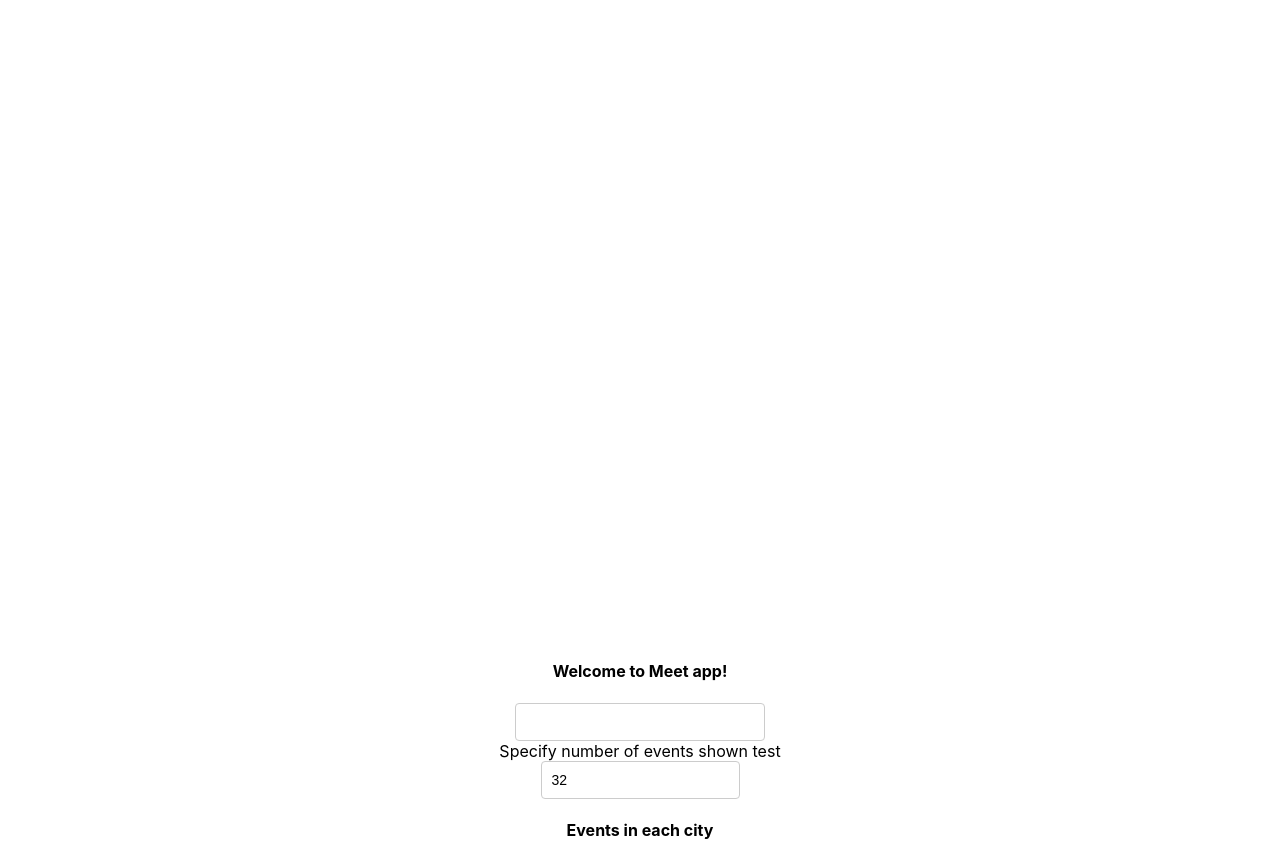
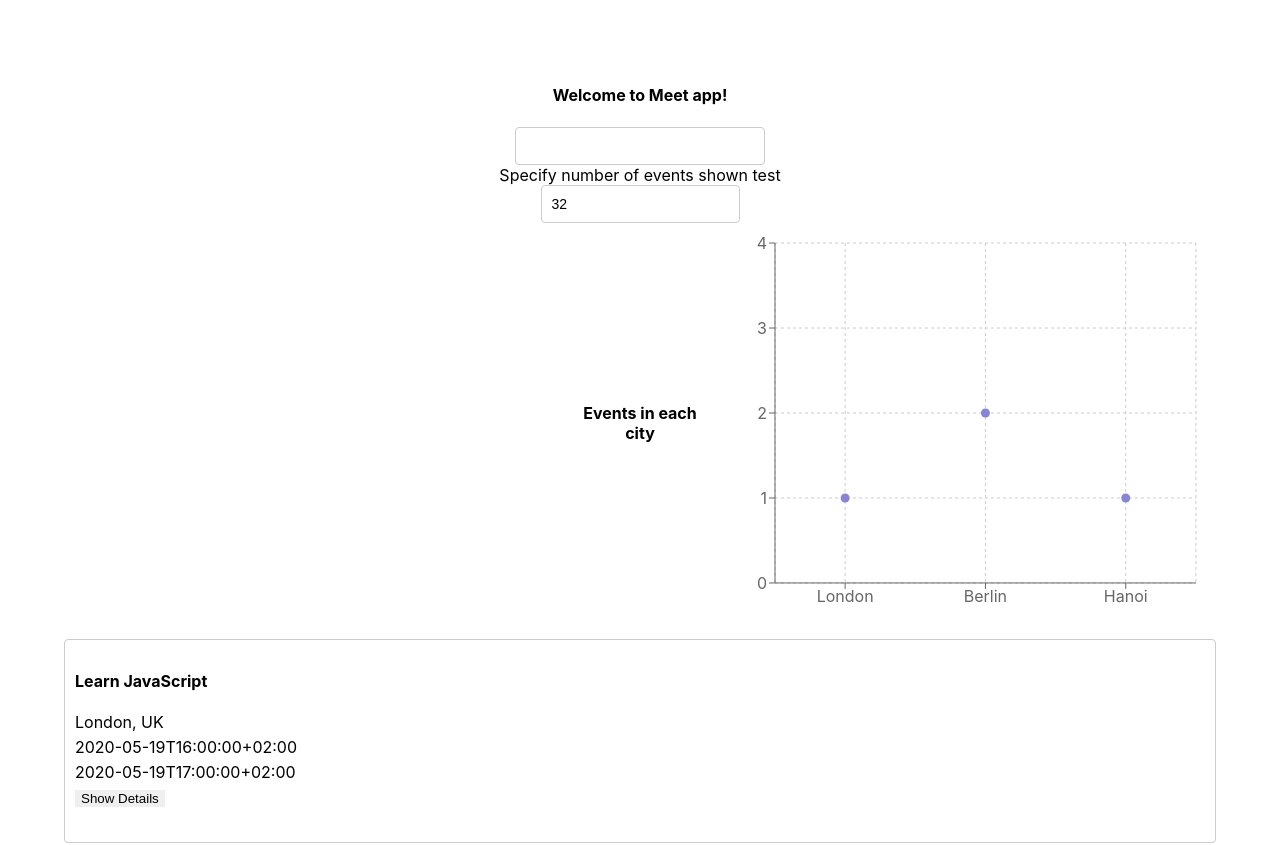
Before and after one commit to HienTrancong/meet, a React (Create React App) app: page / in a window 1280 px wide. Shown: the top 845 px of the page. Built offline with nearby package versions, Linux system fonts and the light colour scheme; what atatus-spa would draw is missing.

Commit message:
add piechart

```diff
--- a/src/App.css
+++ b/src/App.css
@@ -1,7 +1,7 @@
 @import url(https://fonts.googleapis.com/css?family=Roboto:500);
 .App {
   text-align: center;
-  padding: 50% 5%;
+  padding: 5% 5%;
 }
 
 .App * {
--- a/src/App.js
+++ b/src/App.js
@@ -10,6 +10,7 @@ import EventList from './EventList';
 import CitySearch from './CitySearch';
 import NumberOfEvents from './NumberOfEvents';
 import WelcomeScreen from './WelcomeScreen';
+import EventGenre from './EventGenre';
 
 //Import api functions to extract locations and get events
 import { extractLocations, getEvents, checkToken, getAccessToken } from './api';
@@ -153,7 +154,8 @@ class App extends Component {
         <NumberOfEvents
           updateNumberOfEvents={this.updateNumberOfEvents}
         />
-
+        <div className="data-vis-wrapper">
+          <EventGenre events={events} />
           <h4>Events in each city</h4>
           <ResponsiveContainer height={400}>
             <ScatterChart margin={{ top: 20, right: 20, bottom: 10, left: 10 }}>
@@ -163,8 +165,7 @@ class App extends Component {
               <Tooltip cursor={{ strokeDasharray: '3 3' }} />
               <Scatter data={this.getData()} fill="#8884d8" />
             </ScatterChart>
-        </ResponsiveContainer>
-
+          </ResponsiveContainer></div>
 
         <EventList
           events={events}
--- /dev/null
+++ b/src/EventGenre.js
@@ -0,0 +1,39 @@
+import React, { useEffect, useState } from "react";
+import { PieChart, Pie, ResponsiveContainer } from 'recharts';
+
+const EventGenre = ({ events }) => {
+
+  const [data, setData] = useState([]);
+
+  const getData = () => {
+    const genres = ['React', 'JavaScript', 'Node', 'jQuery', 'AngularJS'];
+    let data = genres.map((genre) => {
+      const value = events.filter((event) => event.summary.split('')).includes(genre).length;
+      return { name: genre, value };
+    });
+    return data;
+  };
+
+  //Use Effect Runs only on the first render
+  useEffect(() => { setData(() => getData()); }, [events]);
+
+  return (
+    <ResponsiveContainer width="100%" height={400}>
+      <PieChart width={400} height={400}>
+        <Pie
+          data={data}
+          cx={200}
+          cy={200}
+          labelLine={false}
+          label={({ name, percent }) => ` ${name} ${(percent * 100).toFixed(0)}%`}
+          outerRadius={80}
+          fill="#8884d8"
+          dataKey="value"
+        >
+        </Pie>
+      </PieChart>
+    </ResponsiveContainer>
+  );
+}
+
+export default EventGenre;
```
Lines whose indentation alone changed are shown as unchanged.
